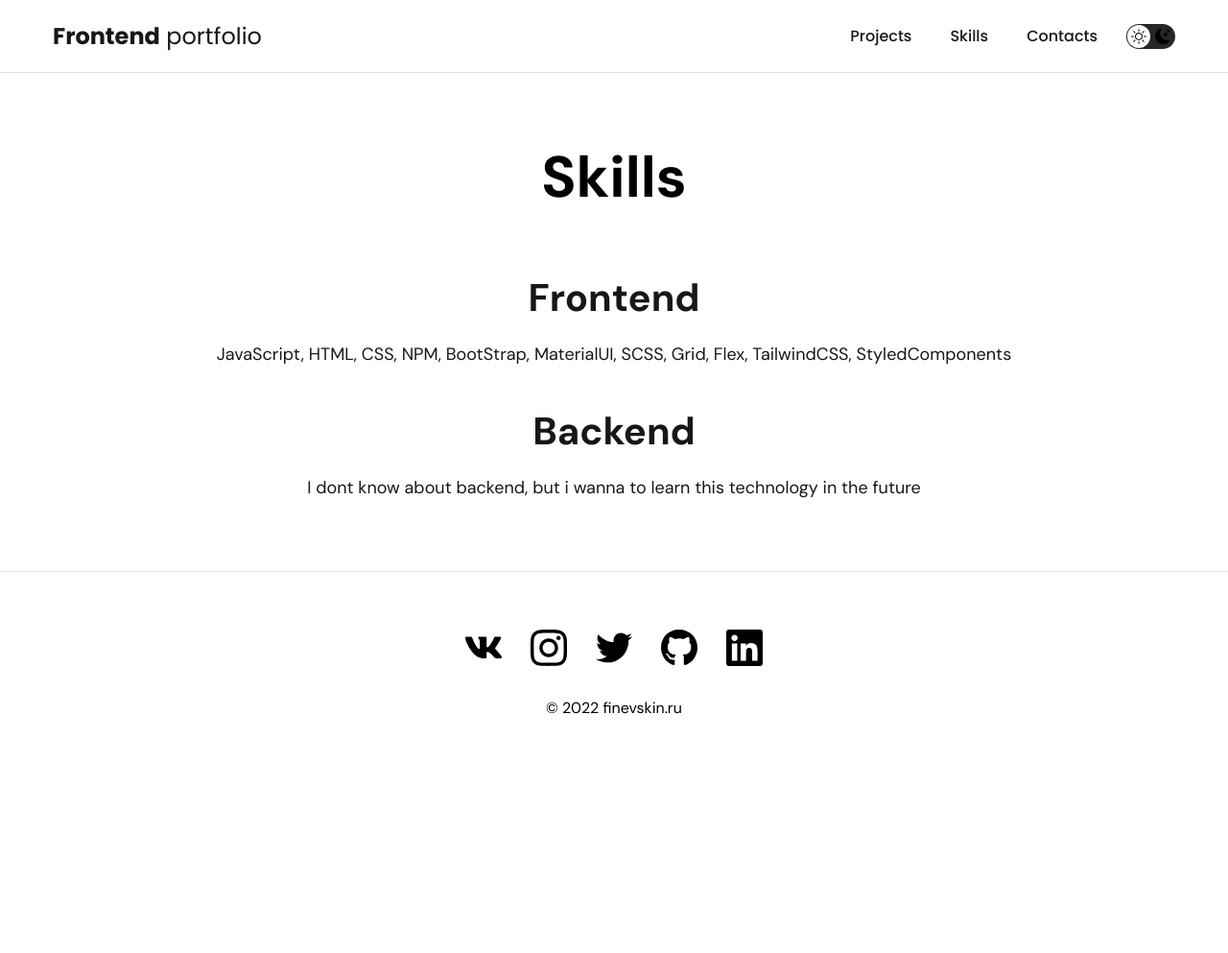
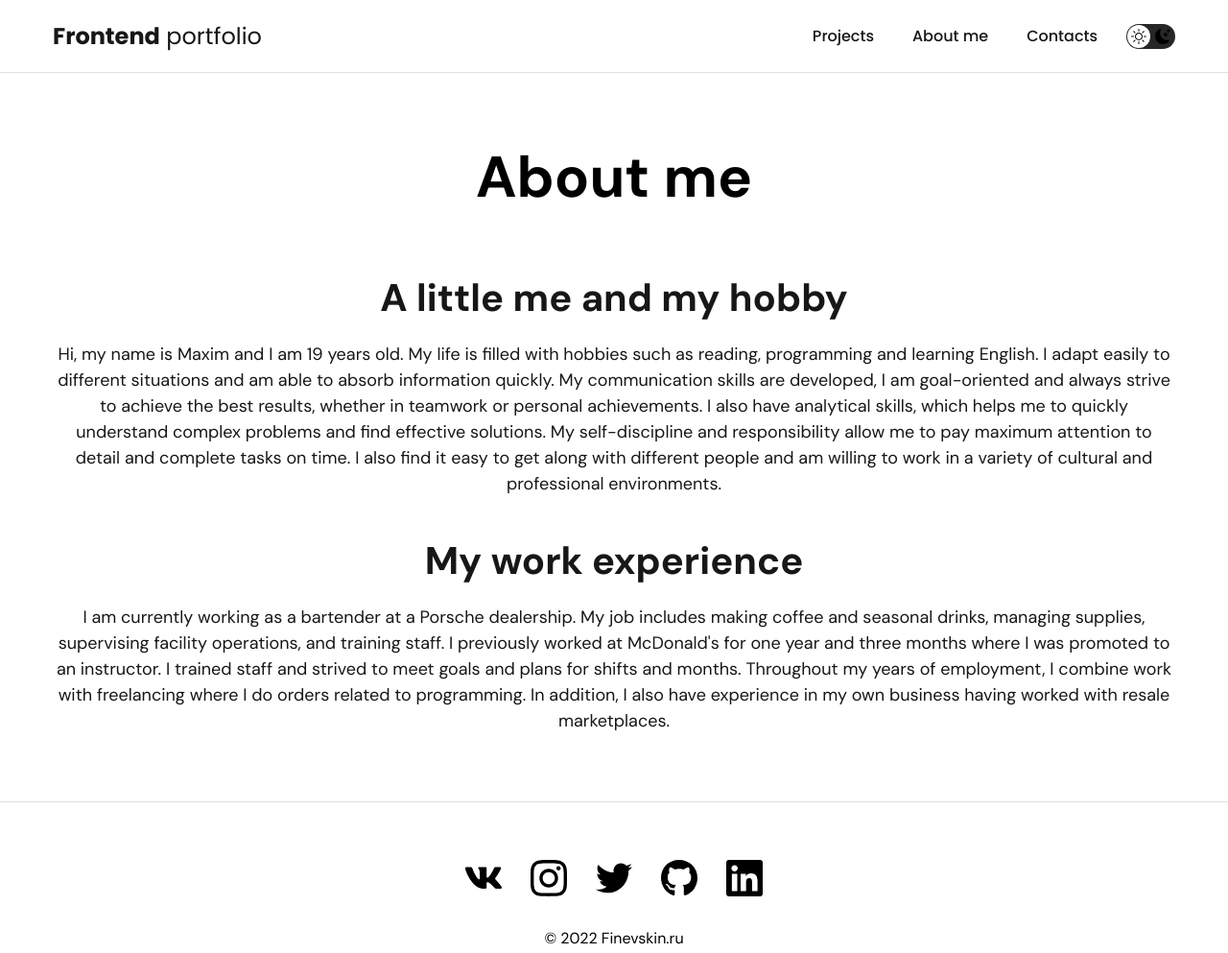
Before and after one commit to finevskin/Test-Portfolio, a plain HTML site: page skills.html in a window 1280 px wide. Shown: the whole page at 96% size. Before the commit the page ends 800 px from the top, so only its background shows below. Drawn offline with Linux system fonts and the light colour scheme.

Commit message:
сhanged some information

```diff
--- a/css/style.css
+++ b/css/style.css
@@ -663,4 +663,4 @@ body {
   .footer-social__item {
     width: 28px;
   }
-}/*# sourceMappingURL=style.css.map */
+}
--- a/skills.html
+++ b/skills.html
@@ -4,7 +4,7 @@
     <meta charset="UTF-8" />
     <meta http-equiv="X-UA-Compatible" content="IE=edge" />
     <meta name="viewport" content="width=device-width, initial-scale=1.0" />
-    <title>Skills</title>
+    <title>About me</title>
     <link rel="stylesheet" href="./css/style.css" />
   </head>
   <body>
@@ -43,7 +43,7 @@
                 href="./skills.html"
                 class="header-nav-list__link header-nav-list__link--active"
               >
-                Skills
+                About me
               </a>
             </li>
             <li class="header-nav-list__item">
@@ -61,20 +61,36 @@
 
     <main class="section">
       <div class="container">
-        <h1 class="title-1 title-1--skills">Skills</h1>
+        <h1 class="title-1 title-1--skills">About me</h1>
         <ul class="content-list">
           <li class="content-list__item">
-            <h2 class="title-2">Frontend</h2>
+            <h2 class="title-2">A little me and my hobby</h2>
             <p>
-              JavaScript, HTML, CSS, NPM, BootStrap, MaterialUI, SCSS, Grid,
-              Flex, TailwindCSS, StyledComponents
+              Hi, my name is Maxim and I am 19 years old. My life is filled with
+              hobbies such as reading, programming and learning English. I adapt
+              easily to different situations and am able to absorb information
+              quickly. My communication skills are developed, I am goal-oriented
+              and always strive to achieve the best results, whether in teamwork
+              or personal achievements. I also have analytical skills, which
+              helps me to quickly understand complex problems and find effective
+              solutions. My self-discipline and responsibility allow me to pay
+              maximum attention to detail and complete tasks on time. I also
+              find it easy to get along with different people and am willing to
+              work in a variety of cultural and professional environments.
             </p>
           </li>
           <li class="content-list__item">
-            <h2 class="title-2">Backend</h2>
+            <h2 class="title-2">My work experience</h2>
             <p class="content-list__descr">
-              I dont know about backend, but i wanna to learn this technology in
-              the future
+              I am currently working as a bartender at a Porsche dealership. My
+              job includes making coffee and seasonal drinks, managing supplies,
+              supervising facility operations, and training staff. I previously
+              worked at McDonald's for one year and three months where I was
+              promoted to an instructor. I trained staff and strived to meet
+              goals and plans for shifts and months. Throughout my years of
+              employment, I combine work with freelancing where I do orders
+              related to programming. In addition, I also have experience in my
+              own business having worked with resale marketplaces.
             </p>
           </li>
         </ul>
@@ -160,10 +176,7 @@
             </li>
 
             <li class="footer-social__item">
-              <a
-                href="https://www.meme-arsenal.com/memes/0631b8543880c67ec7a79190ebb160ff.jpg"
-                target="_blank"
-              >
+              <a href="#!" target="_blank">
                 <svg
                   class="footer__svg"
                   width="38"
@@ -183,7 +196,7 @@
           </ul>
 
           <div class="footer__copyright">
-            <p class="footer-copyright__text">© 2022 finevskin.ru</p>
+            <p class="footer-copyright__text">© 2022 Finevskin.ru</p>
           </div>
         </div>
       </div>
```
Also changed, not shown: contacts.html (+4 -3 lines), index.html (+4 -3 lines), project-page1.html (+6 -5 lines), project-page2.html (+6 -5 lines), project-page3.html (+6 -5 lines), project-page4.html (+6 -5 lines), project-page5.html (+6 -5 lines), project-page6.html (+5 -5 lines).
